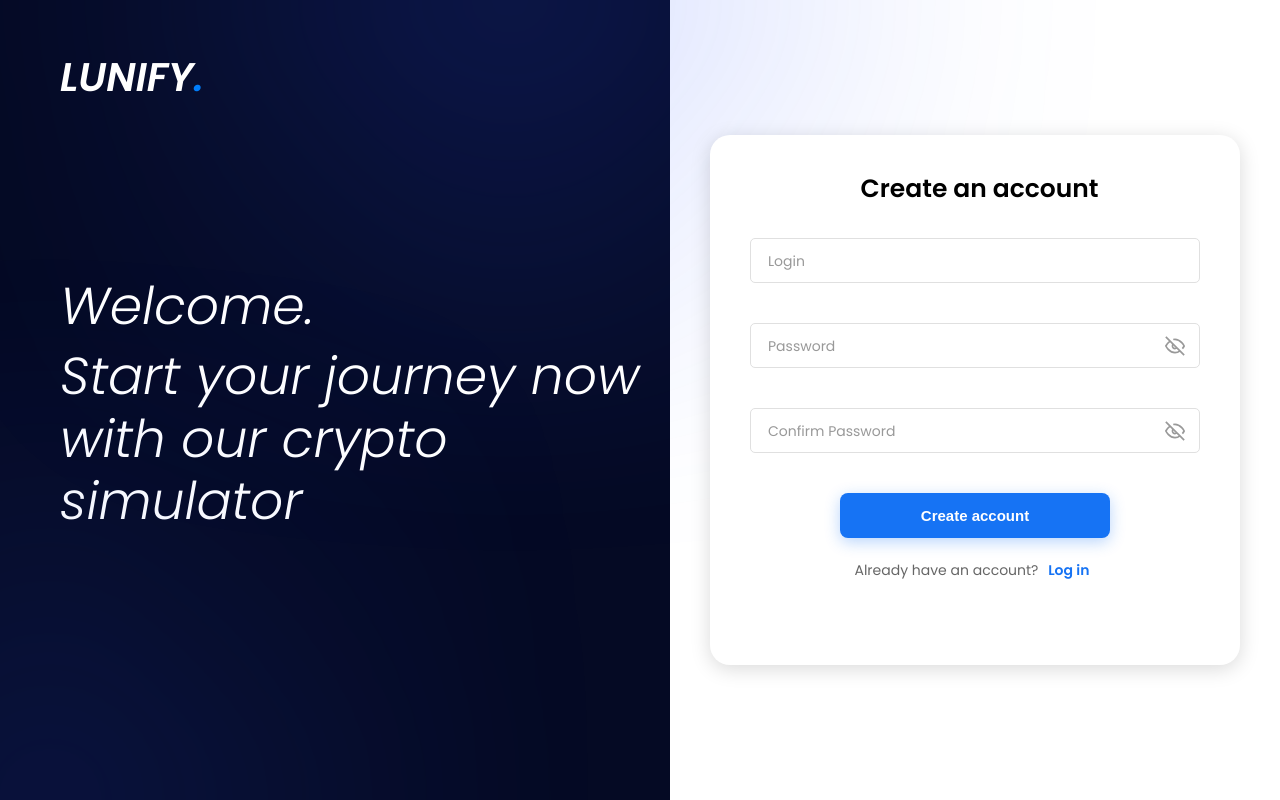
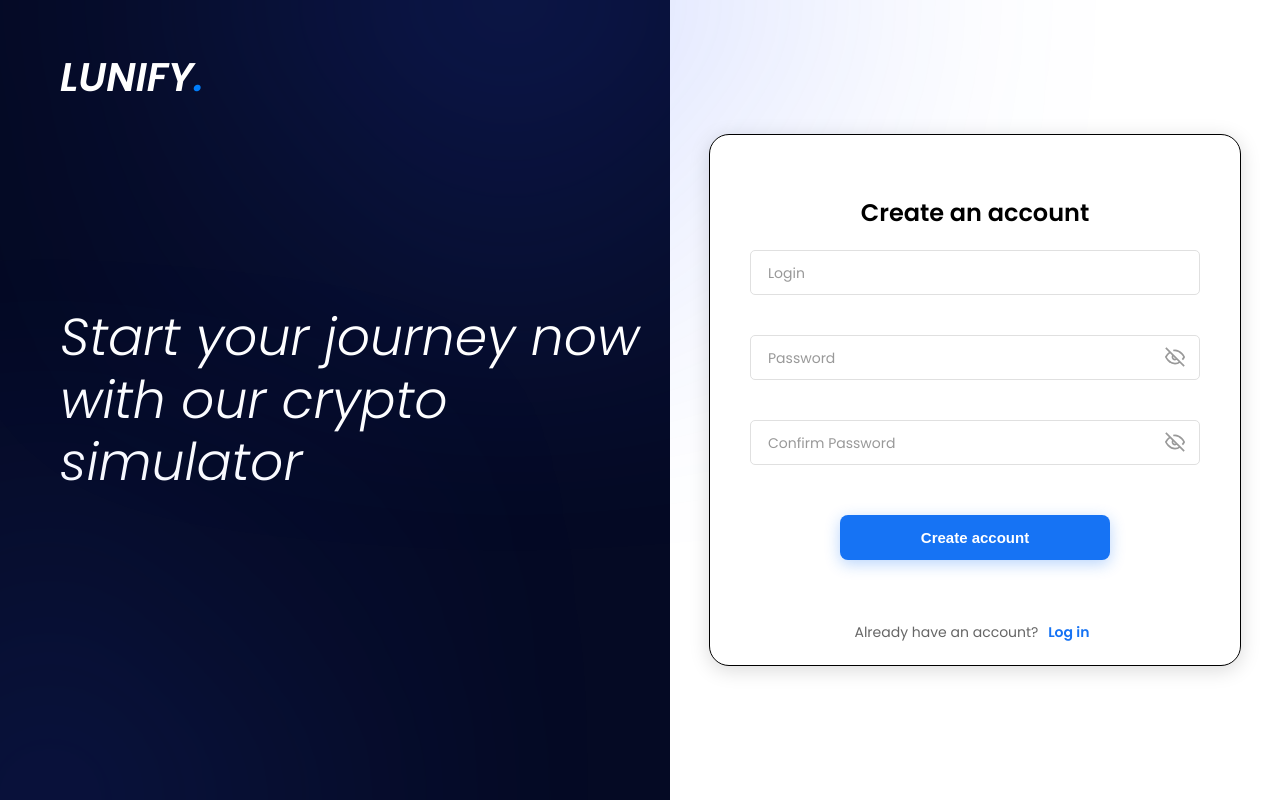
Before and after one commit to tenshyy1/Lunify, a React (Vite) app in the folder frontend/: page /register in a window 1280 px wide. Built offline with nearby package versions, Linux system fonts and the light colour scheme.

Commit message:
minimal update

```diff
--- a/frontend/src/pages/Register.jsx
+++ b/frontend/src/pages/Register.jsx
@@ -62,6 +62,7 @@ const Register = () => {
     validatePasswordsMatch(password, value);
   };
 
+  //register succesfully
   const handleRegisterSubmit = (e) => {
     e.preventDefault();
     if (
@@ -81,7 +82,6 @@ const Register = () => {
       <div className="register-left">
         <div className="logo">LUNIFY<span>.</span></div>
         <div className="welcome-text">
-          <h1>Welcome.</h1>
           <p>Start your journey now with our crypto simulator</p>
         </div>
       </div>
--- a/frontend/src/styles/register.css
+++ b/frontend/src/styles/register.css
@@ -105,6 +105,7 @@ html, body {
 }
 
 .register-form-box {
+    border: 1.5px solid black;
     background: #fff;
     padding: 40px;
     border-radius: 20px;
@@ -116,14 +117,6 @@ html, body {
     animation: fadeInUp 0.6s ease-out forwards;
 }
 
-.register-form-box h2 {
-    margin-left: 2%;
-    margin-bottom: 30px;
-    margin-top: -5px;
-    font-size: 25px;
-    color: black;
-    font-weight: 600;
-}
 
 .input-group {
     position: relative;
@@ -208,7 +201,7 @@ html, body {
 }
 
 .register-submit-button {
-    margin-top: 0;
+    margin-top: 10px;
     width: 60%;
     padding: 14px;
     background: #1673F4;
@@ -253,7 +246,7 @@ html, body {
 }
 
 .login-link {
-    margin-top: 20px;
+    margin-top: 60px;
     font-size: 14px;
     color: #666;
 }
```
